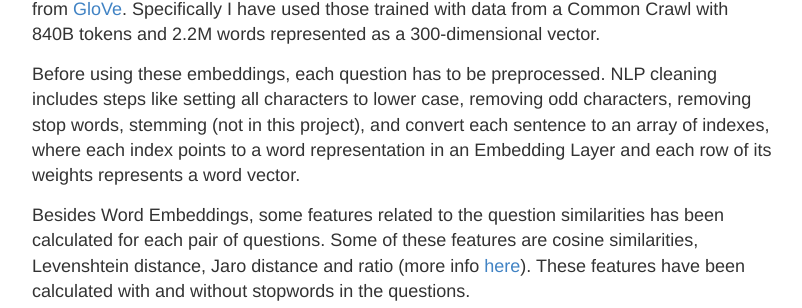
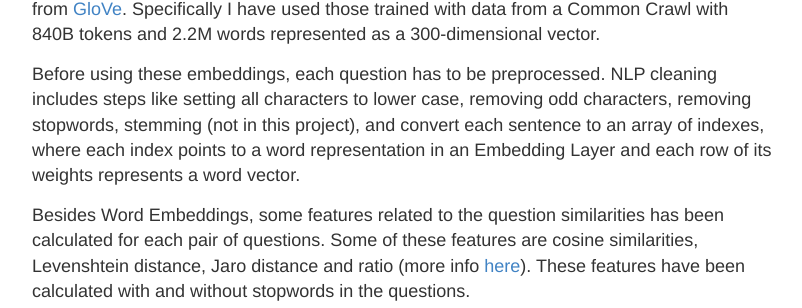
Before and after one commit to AlbertoSabater/AlbertoSabater.github.io, a Jekyll site: the page built from _posts/2017-06-29-Paraphrase-identification.md, in a window 1280 px wide and 900 px high, scrolled down 2236 px. Shown: the part 196-504 px from the top of the window, without its empty margins (238-1040 px from the left). Built offline with Jekyll 4.4.1, drawn with Linux system fonts in a browser that asks for light colours; comment, search, counter and statistics services are not loaded; some of the changed text lies outside the part shown.

Commit message:
Post 1 update

```diff
--- a/_posts/2017-06-29-Paraphrase-identification.md
+++ b/_posts/2017-06-29-Paraphrase-identification.md
@@ -45,7 +45,7 @@ Feature Engineering is one of the most important part in a Data Science project.
 
 As I mentioned above, each word is represented as a vector and each question as a sequence of vectors. However, learning these Word Embeddings requires a big amount of data to get consistent results. To avoid this step I have used pretrained Word Embeddings from [GloVe](https://nlp.stanford.edu/projects/glove/). Specifically I have used those trained with data from a Common Crawl with 840B tokens and 2.2M words represented as a 300-dimensional vector.
 
-Before using these embeddings, each question has to be preprocessed. NLP cleaning includes steps like setting all characters to lower case, removing odd characters, removing stop words, stemming (not in this project), and convert each sentence to an array of indexes, where each index points to a word representation in an Embedding Layer and each row of its weights represents a word vector.
+Before using these embeddings, each question has to be preprocessed. NLP cleaning includes steps like setting all characters to lower case, removing odd characters, removing stopwords, stemming (not in this project), and convert each sentence to an array of indexes, where each index points to a word representation in an Embedding Layer and each row of its weights represents a word vector.
 
 Besides Word Embeddings, some features related to the question similarities has been calculated for each pair of questions. Some of these features are cosine similarities, Levenshtein distance, Jaro distance and ratio (more info [here](https://www.hackerearth.com/practice/machine-learning/advanced-techniques/text-mining-feature-engineering-r/tutorial/)). These features have been calculated with and without stopwords in the questions.
 
@@ -81,7 +81,7 @@ A similar approach I tried was to use PCA instead of CA over the contingency mat
 
 As the dataset was so big, I also tried to learn the word embeddings at the same time the Neural Network was trained. Didn't work. Word Embeddings are usually trained using [word2vec](https://www.tensorflow.org/tutorials/word2vec). I didn't try it because there are lot of embeddings trained with this technique available like [GloVe](https://nlp.stanford.edu/projects/glove/).
 
-Another architecture I tried to use was a Neural Network with LSTM layers like the described before, but with 4 questions as inputs instead of two. Two questions with stopwords and two more without stop words. I tried, but my GPU memory isn't big enough to fit that model.
+Another architecture I tried to use was a Neural Network with LSTM layers like the described before, but with 4 questions as inputs instead of two. Two questions with stopwords and two more without stopwords. I tried, but my GPU memory isn't big enough to fit that model.
 
 <p align="center">
 <img src="../../images/Post_1_Kaggle_Quora/DoubleNN.png" width="700">
```
